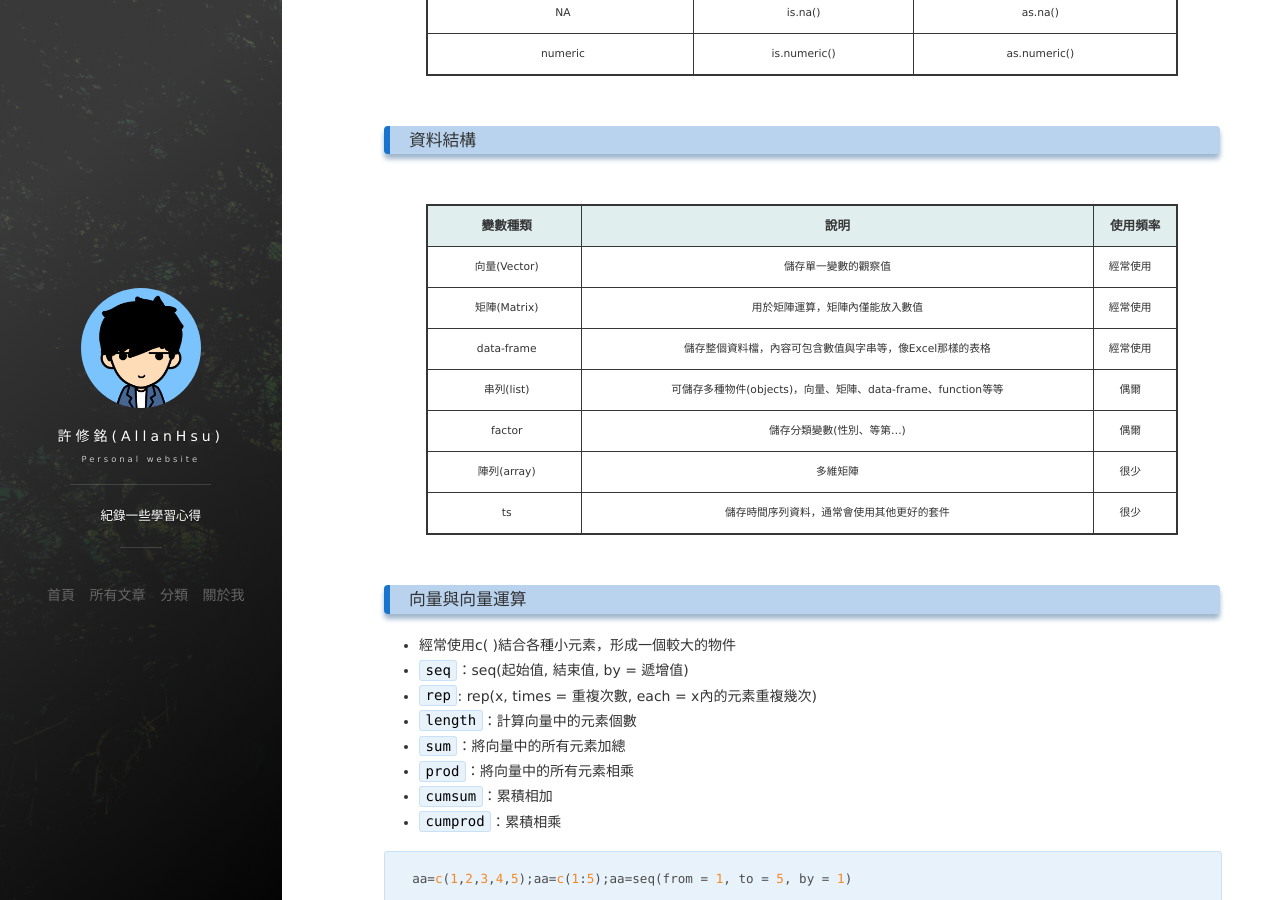
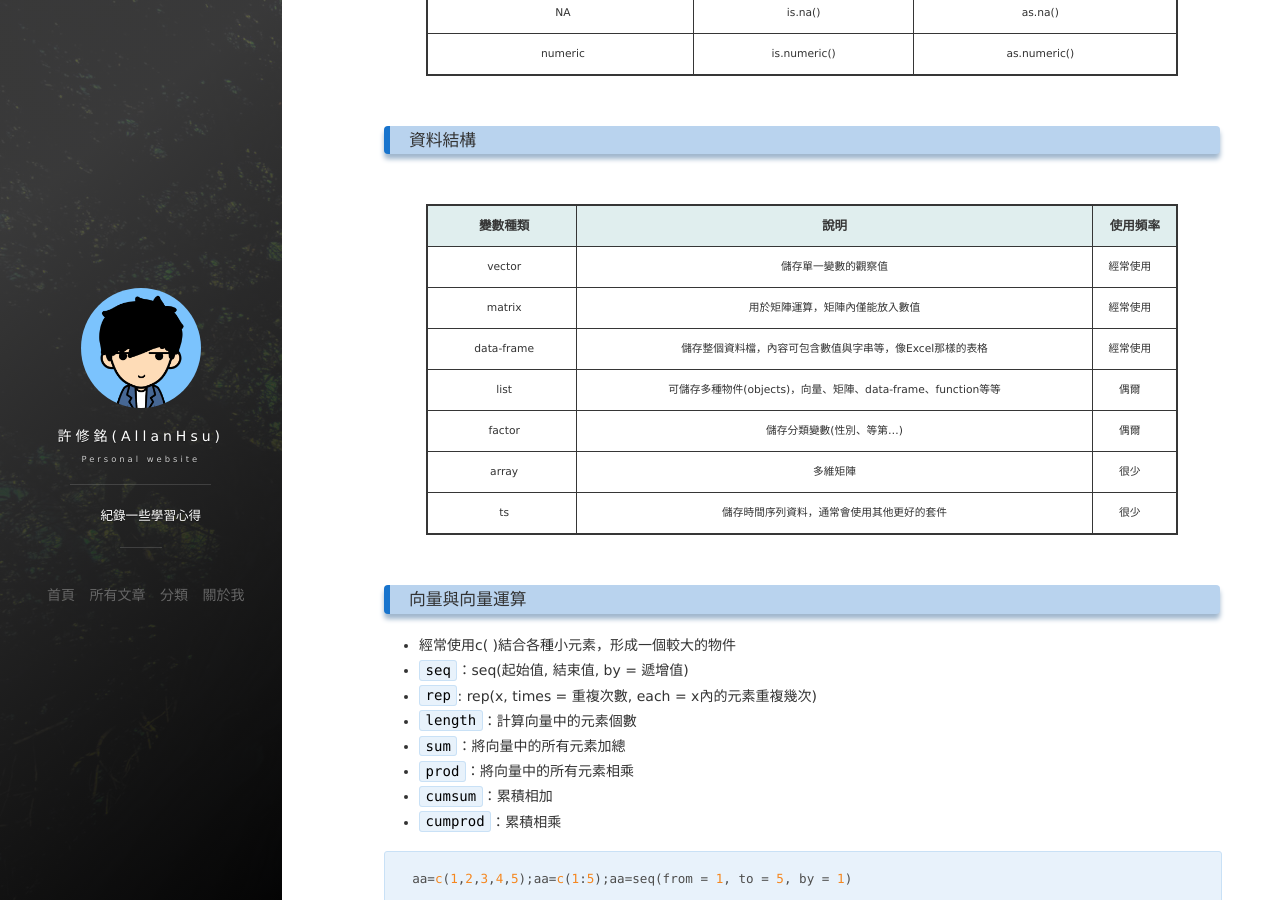
Before and after one commit to allanhsu83117/allanhsu83117.github.io, a Jekyll site: the page built from _posts/2018-09-13-basic-r.md, in a window 1280 px wide and 900 px high, scrolled down 2168 px. Built offline with Jekyll 4.4.1, drawn with Linux system fonts in a browser that asks for light colours; nearby versions of some CDN libraries; formulas are drawn with MathJax 3; comment, search, counter and statistics services are not loaded.

Commit message:
Add files via upload

```diff
--- a/_posts/2018-09-13-basic-r.md
+++ b/_posts/2018-09-13-basic-r.md
@@ -98,12 +98,12 @@ numeric|is.numeric()|as.numeric()
 
 變數種類|說明|使用頻率
 :---:|---|:---:
-向量(Vector)|儲存單一變數的觀察值|經常使用
-矩陣(Matrix)|用於矩陣運算，矩陣內僅能放入數值|經常使用
+vector|儲存單一變數的觀察值|經常使用
+matrix|用於矩陣運算，矩陣內僅能放入數值|經常使用
 data-frame|儲存整個資料檔，內容可包含數值與字串等，像Excel那樣的表格|經常使用
-串列(list)|可儲存多種物件(objects)，向量、矩陣、data-frame、function等等|偶爾
+list|可儲存多種物件(objects)，向量、矩陣、data-frame、function等等|偶爾
 factor|儲存分類變數(性別、等第...)|偶爾
-陣列(array)|多維矩陣|很少
+array|多維矩陣|很少
 ts|儲存時間序列資料，通常會使用其他更好的套件|很少
 
 ### 向量與向量運算
```
Also changed, not shown: _posts/2019-01-03-add-track-index.md (+3 -3 lines).
